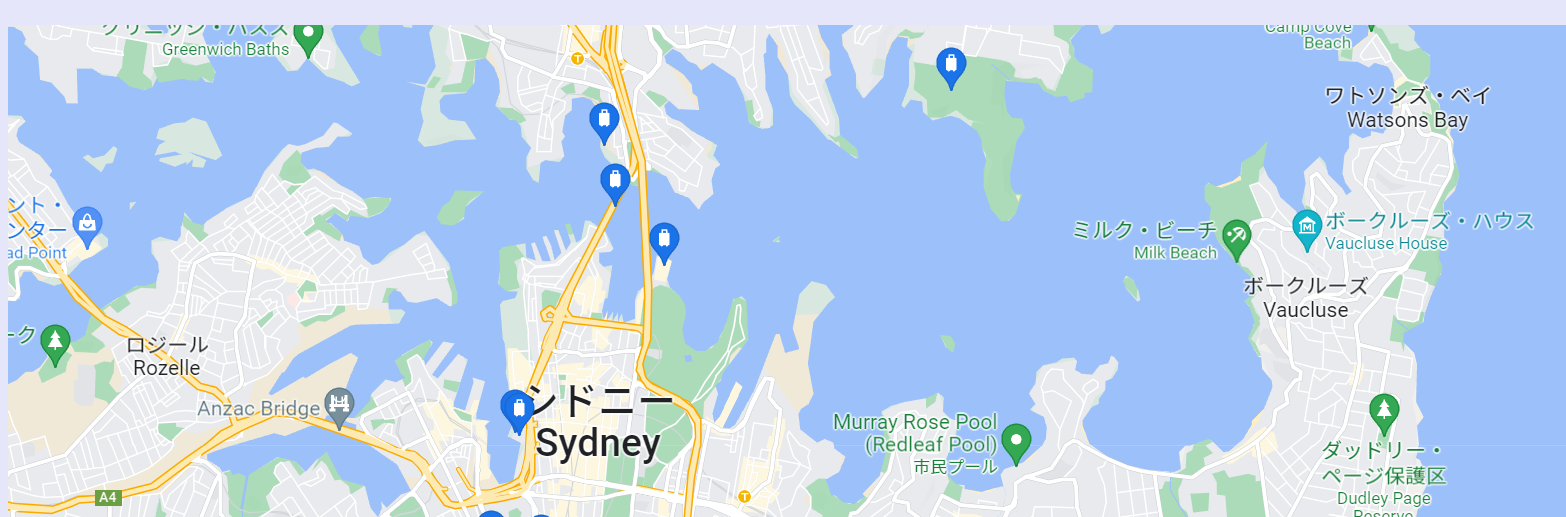
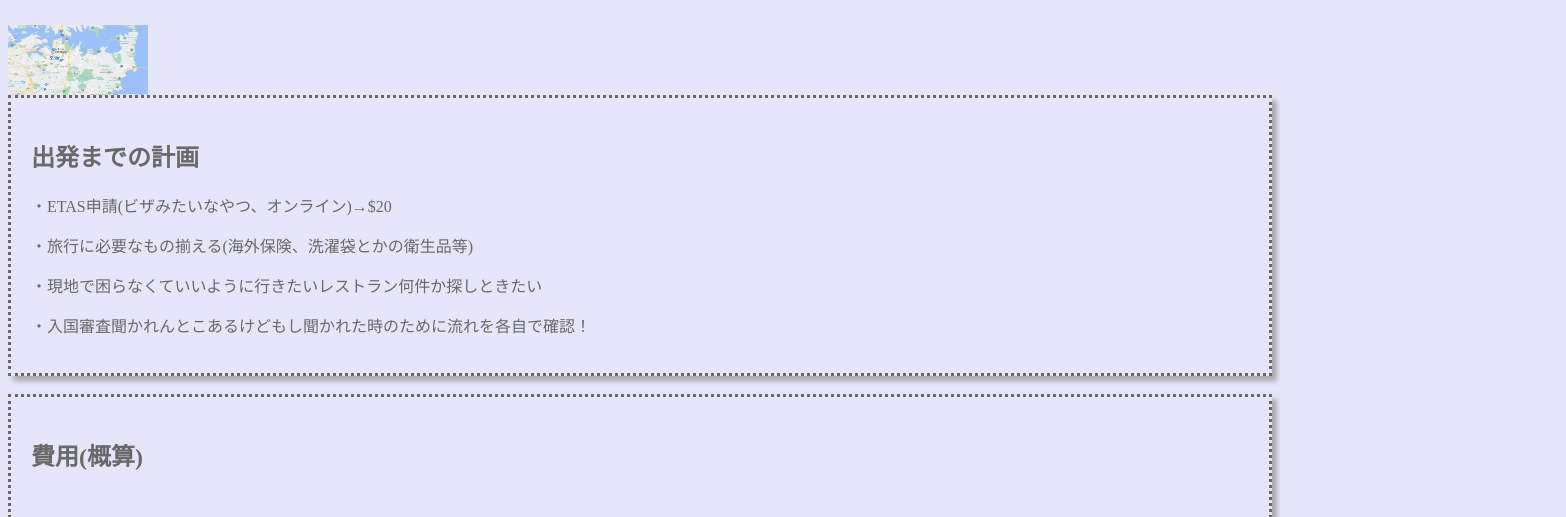
Before and after one commit to aka09-au/aka09-au, a plain HTML site: page index.html in a window 1280 px wide. Shown: the part 68-585 px from the top of the page, 1566 px wide, since content can reach past the window. Drawn offline with Linux system fonts and the light colour scheme.

Commit message:
Update index.html

```diff
--- a/index.html
+++ b/index.html
@@ -10,7 +10,7 @@
 
 <h1>オーストラリア旅行</h1>
 <br>
-<img src="trip.png">
+<img src="trip.png" width="140" height="70">
 <br>
 <div style="border:3px dotted;box-shadow:5px 5px 5px #AAA; padding:20px 20px 20px 20px;">
 
```
